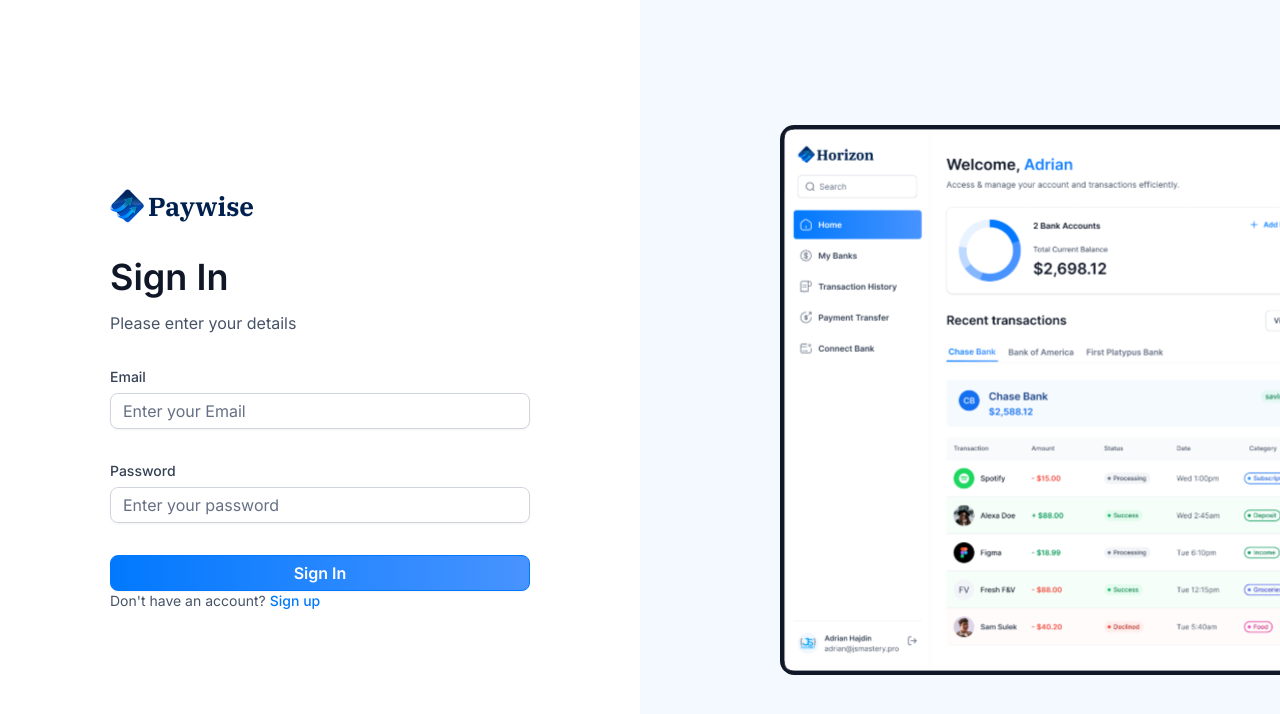
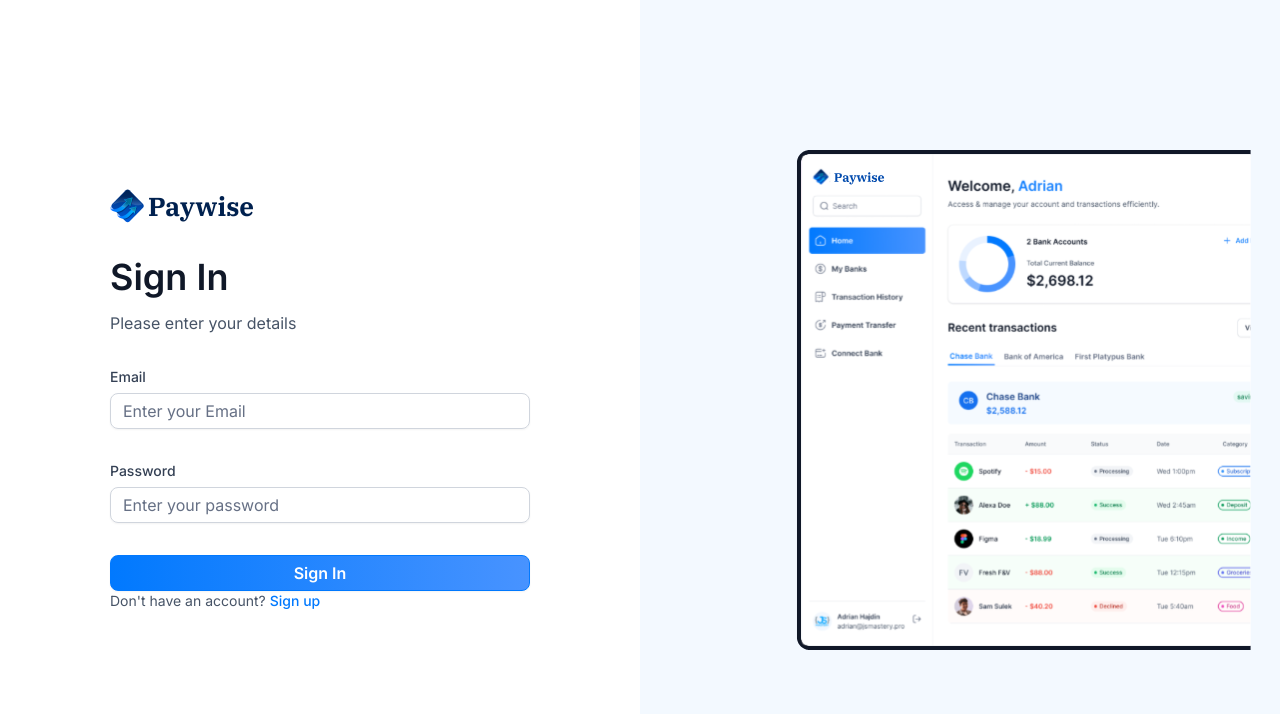
Before and after one commit to iamsjunaid/paywise, a Next.js app: page /sign-in in a window 1280 px wide. Shown: the top 714 px of the page. Built offline with nearby package versions, Linux system fonts and the light colour scheme.

Commit message:
update authentication layout image; replace auth image with paywise icon

```diff
--- a/app/(auth)/layout.tsx
+++ b/app/(auth)/layout.tsx
@@ -9,7 +9,7 @@
     <main className="flex min-h-screen w-full justify-between font-inter ">
       {children}
       <div className="auth-asset">
-        <Image src="/icons/auth-image.svg" width={500} height={500} alt="Auth image" />
+        <Image src="/icons/paywise.svg" width={500} height={500} alt="Auth image" />
       </div>
     </main>
   );
```
Also changed, not shown: public/icons/auth-image.svg (deleted), public/icons/paywise.svg (added).
